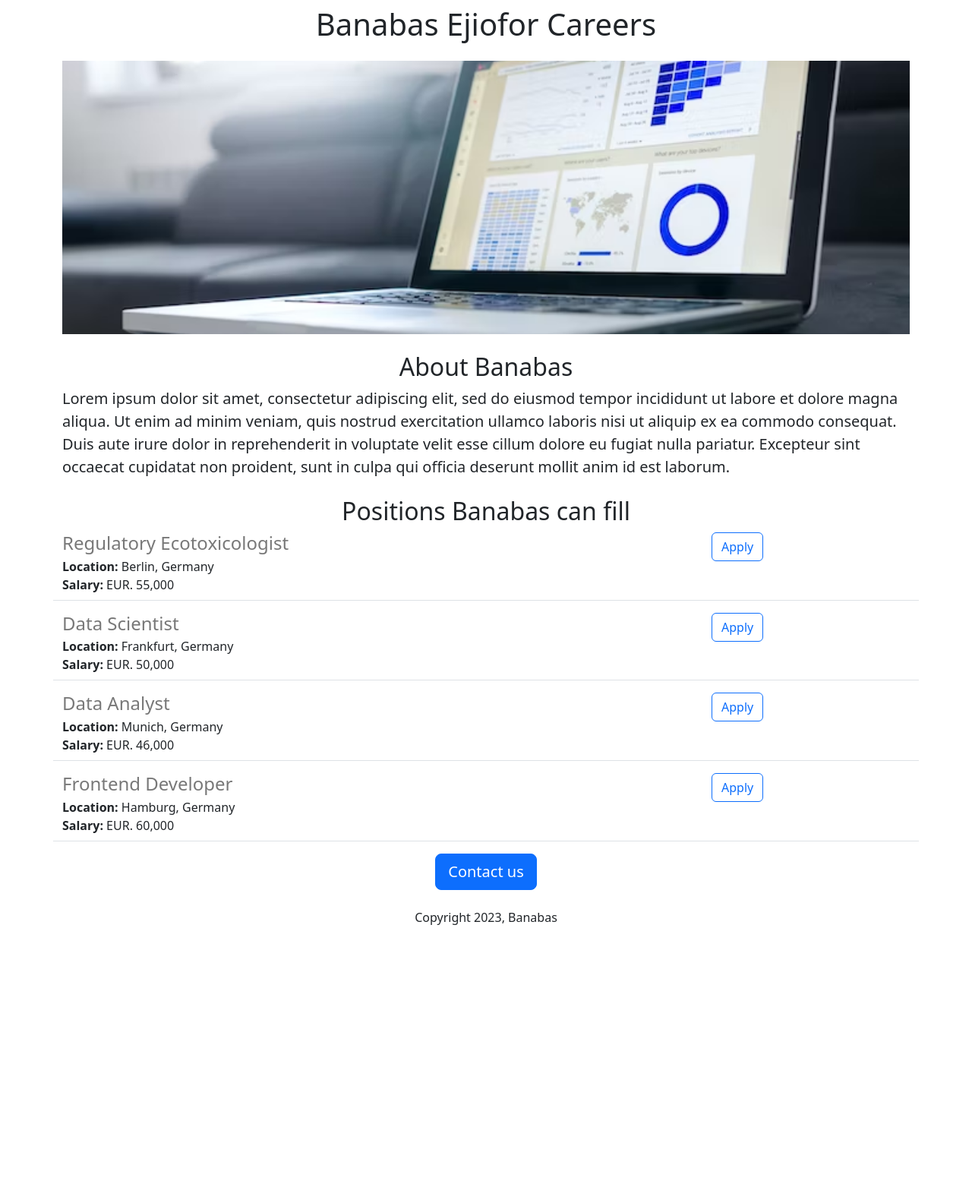
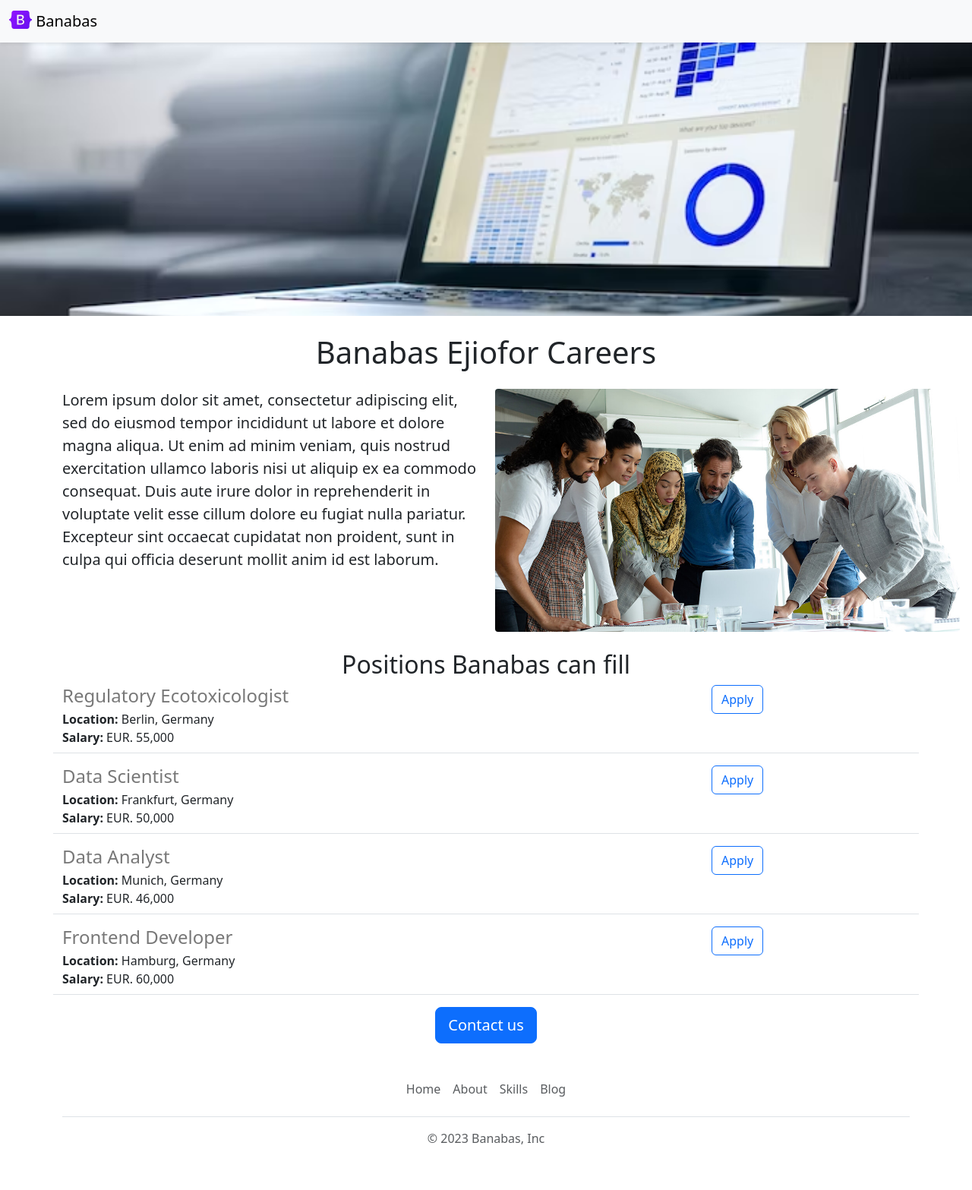
Before and after one commit to UgoBan/webdev-with-python-and-flask-v2, a Flask app: page / in a window 1280 px wide. Shown: the whole page at 76% size. Before the commit the page ends 1218 px from the top, so only its background shows below. Run offline with Flask 2, Linux system fonts and the light colour scheme.

Commit message:
functional and aesthetic improvements

```diff
--- /dev/null
+++ b/templates/footer.html
@@ -0,0 +1,12 @@
+<div class="container">
+  <footer class="py-3 my-4">
+    <ul class="nav justify-content-center border-bottom pb-3 mb-3">
+      <li class="nav-item"><a href="brandbaze.com" class="nav-link px-2 text-muted">Home</a></li>
+      <li class="nav-item"><a target = "_blank" href="brandbaze.com/about" class="nav-link px-2 text-muted">About</a></li>
+
+      <li class="nav-item"><a target = "_blank" href="brandbaze.com/skills" class="nav-link px-2 text-muted">Skills</a></li>
+      <li class="nav-item"><a target = "_blank" href="brandbaze.com/blog" class="nav-link px-2 text-muted">Blog</a></li>
+    </ul>
+    <p class="text-center text-muted">&copy; 2023 Banabas, Inc</p>
+  </footer>
+</div>
--- a/templates/home.html
+++ b/templates/home.html
@@ -10,20 +10,25 @@
     height: 360px;
     width: 100%;
     object-fit: cover;
+    margin-bottom: 16px;
   }
 </style>
   </head>
 <body>
+  {% include 'nav.html' %}
+    <img class = "img-fluid" id = "banner" src="https://webdev-with-python-and-flask.banabasejiofor.repl.co/static/image1.jpg"height = "320">
   <div class = "container">
   <h1 class = "text-center mt-2 mb-4">{{company_name}} Ejiofor Careers</h1>
-
-  <img class = "img-fluid" id = "banner" src="https://webdev-with-python-and-flask.banabasejiofor.repl.co/static/image1.jpg"height = "320">
-
-<h2 class = "text-center mt-2 mt-4">About Banabas</h2>
+<div class = "row" style="margin-bottom:16px">
+<div class = "col-md-6">
   <p class = "lead">
     Lorem ipsum dolor sit amet, consectetur adipiscing elit, sed do eiusmod tempor incididunt ut labore et dolore magna aliqua. Ut enim ad minim veniam, quis nostrud exercitation ullamco laboris nisi ut aliquip ex ea commodo consequat. Duis aute irure dolor in reprehenderit in voluptate velit esse cillum dolore eu fugiat nulla pariatur. Excepteur sint occaecat cupidatat non proident, sunt in culpa qui officia deserunt mollit anim id est laborum.
   </p>
-
+</div>
+    <div class = "d-none d-md-block col-md-6">
+  <img src = "/static/people.jpg" style = "height:320px; border-radius:4px">
+    </div>
+</div>
   <h2 class = "text-center mt-2 mt-4">Positions Banabas can fill</h2>
   <div>
     {% for job in jobs %}
@@ -32,10 +37,11 @@
   </div>
 
     <div class = "text-center">
-  <button class = "btn btn-primary btn-lg">Contact us</button>
-      <p class = "mt-4">Copyright 2023, Banabas</p>
+  <a class = "btn btn-primary btn-lg" href="mailto:banabasejiofor@gmail.com?subject=General%20questions">Contact us</a>
+
     </div>
 
   </div>
+   {% include 'footer.html' %}
 </body>
 </html>
--- a/templates/jobitem.html
+++ b/templates/jobitem.html
@@ -13,7 +13,7 @@
     {% endif %}
 </div>
   <div class = "col-3">
-      <button type="button" class="btn btn-outline-primary">Apply</button>
+      <a href="mailto:banabasejiofor@gmail.com?subject=Enquiries%20for%20{{job['title']}}&body=Company%20name%3A%20%3Cyour%20company%20name%20here%3E%0D%0A%0D%0AThe%20position%20you%20want%20me%20to%20fill%3A%20%3Center%20the%20position%20here%3E%0D%0A%0D%0AWhat%20you%20are%20willing%20to%20pay%3A%20%3Center%20salary%20here%3E" type="button" class="btn btn-outline-primary">Apply</a>
   </div>
 
 
--- /dev/null
+++ b/templates/nav.html
@@ -0,0 +1,9 @@
+<nav class="navbar bg-body-tertiary shadow-sm fixed-top bg-white">
+  <div class="container-fluid">
+    <a class="navbar-brand" href="#">
+      <img src="/static/logo.svg" alt="Logo" width="30" height="24" class="d-inline-block align-text-top">
+      Banabas
+    </a>
+  </div>
+</nav>
+<div style = "height:56px"></div>
```
Also changed, not shown: static/IMG_2942.jpg (added), static/IMG_4842.jpg (added), static/IMG_5990.jpg (added), static/logo.svg (added), static/people.jpg (added), 1 other file.
